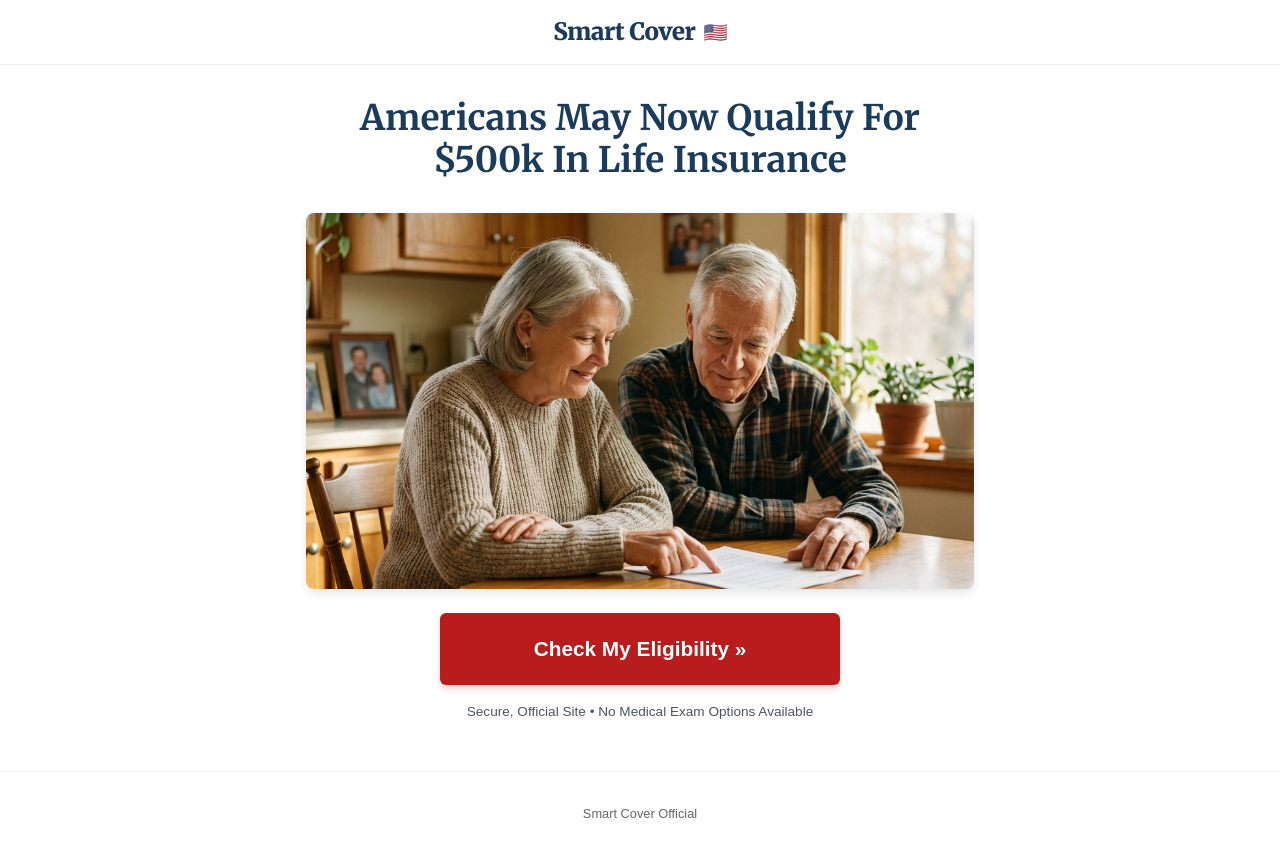
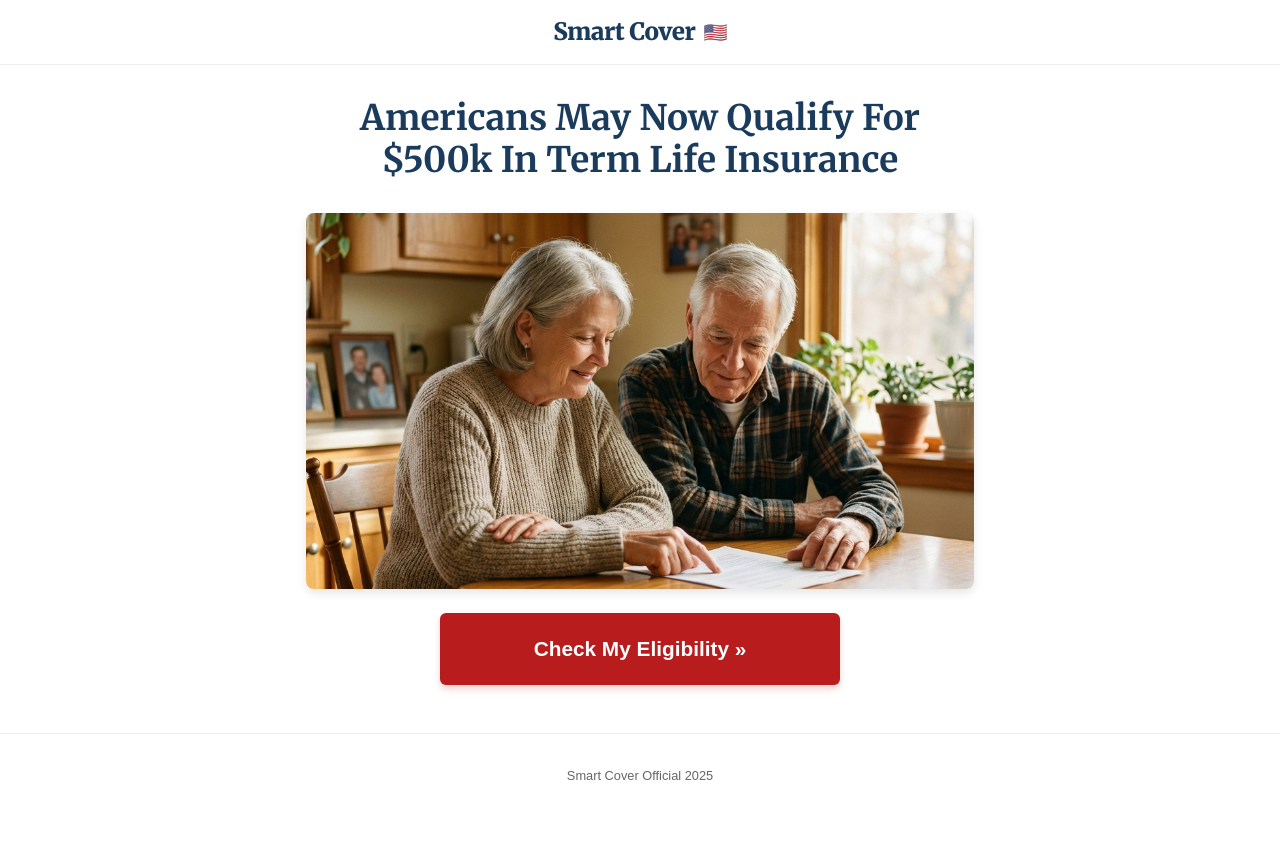
Before and after one commit to FelixNZD/term-life-lander, a website built with Vite: page index.html in a window 1280 px wide. After the commit the page ends 818 px from the top, so only its background shows below. Built offline with nearby package versions, Linux system fonts and the light colour scheme.

Commit message:
Update headline, remove caption, update footer to 2025

```diff
--- a/index.html
+++ b/index.html
@@ -24,7 +24,7 @@
   <main class="container">
     <div class="centered-content">
 
-      <h1 class="headline">Americans May Now Qualify For $500k In Life Insurance</h1>
+      <h1 class="headline">Americans May Now Qualify For $500k In Term Life Insurance</h1>
 
       <div class="hero-image-container">
         <img src="seniors_reviewing_papers.png" alt="Seniors reviewing their options" class="hero-image">
@@ -34,7 +34,7 @@
         <a href="https://life.ecoverage.com/ecov/affiliate/ma-term/index.html" class="cta-button" id="nextBtn">
           Check My Eligibility &raquo;
         </a>
-        <p class="cta-caption">Secure, Official Site • No Medical Exam Options Available</p>
+
       </div>
 
     </div>
@@ -42,7 +42,7 @@
 
   <footer>
     <div class="container">
-      <p style="margin: 0; color: #666; font-weight: 500;">Smart Cover Official</p>
+      <p style="margin: 0; color: #666; font-weight: 500;">Smart Cover Official 2025</p>
     </div>
   </footer>
 
```
